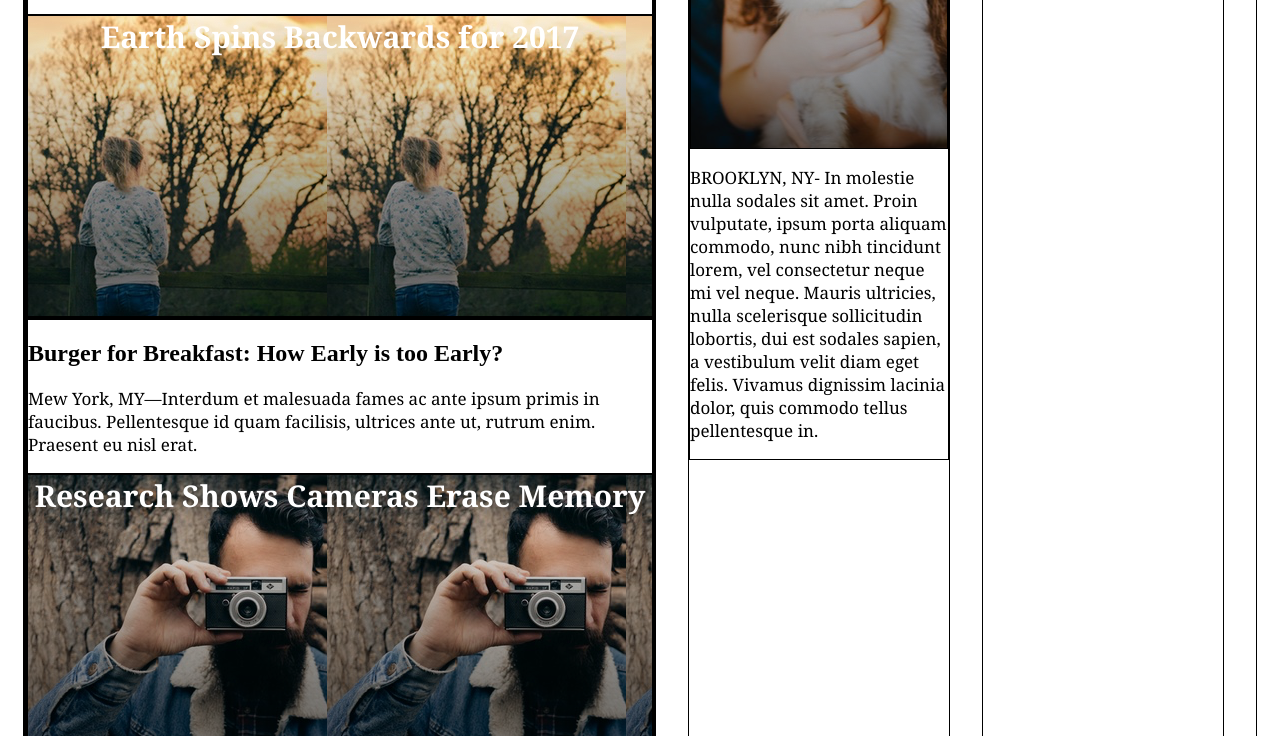
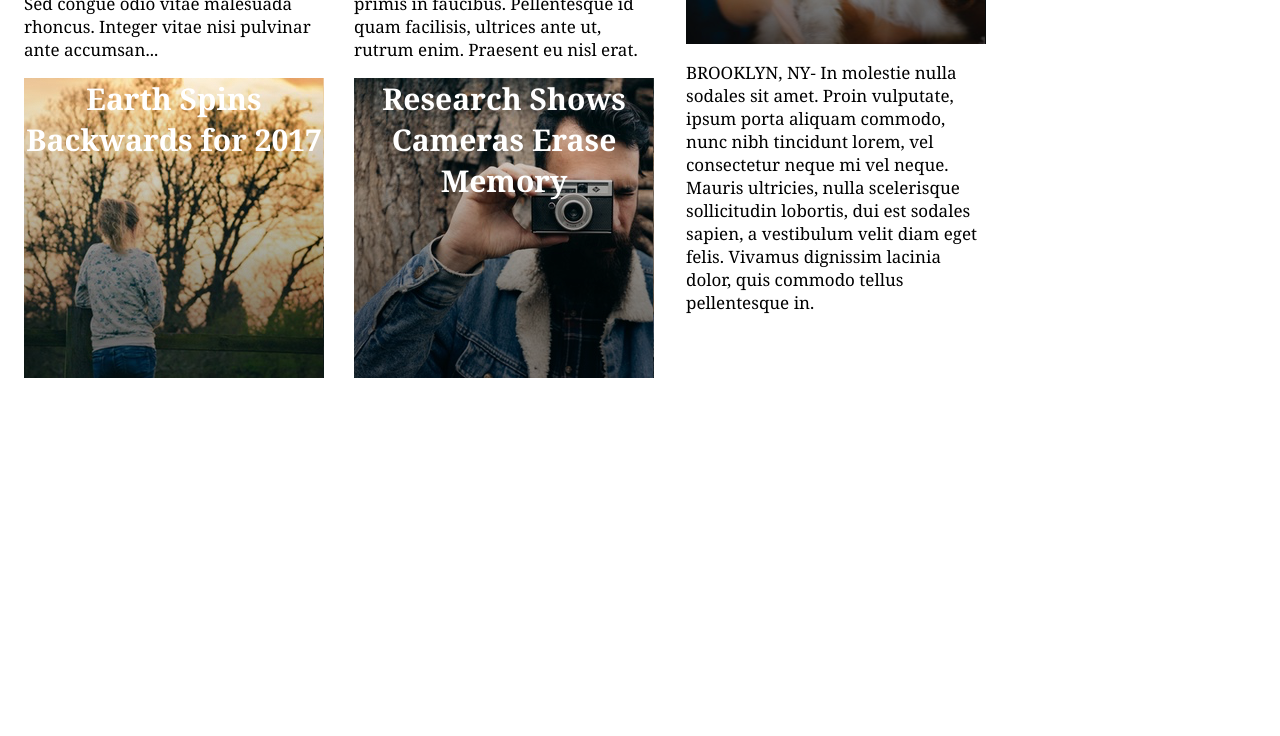
Before and after one commit to dustymac/My-Times, a plain HTML site: page index.html in a window 1280 px wide. Shown: the part 835-1571 px from the top of the page. After the commit the page ends 1291 px from the top, so only its background shows below. Drawn offline with Linux system fonts and the light colour scheme.

Commit message:
Horizontally aligned stories in 1st column

```diff
--- a/resources/css/style.css
+++ b/resources/css/style.css
@@ -45,10 +45,6 @@ nav span {
 .menu {
   display: flex;
   justify-content: flex-end;
-}
-
-div {
-  border: solid 1px black;
 }
 
 .content {
@@ -116,3 +112,14 @@ div {
   font-size: 17px;
   color: black;
 }
+
+.stories {
+  display: flex;
+  justify-content: space-between;
+}
+
+.story {
+  width: 300px;
+  display: flex;
+  flex-direction: column;
+}
```
